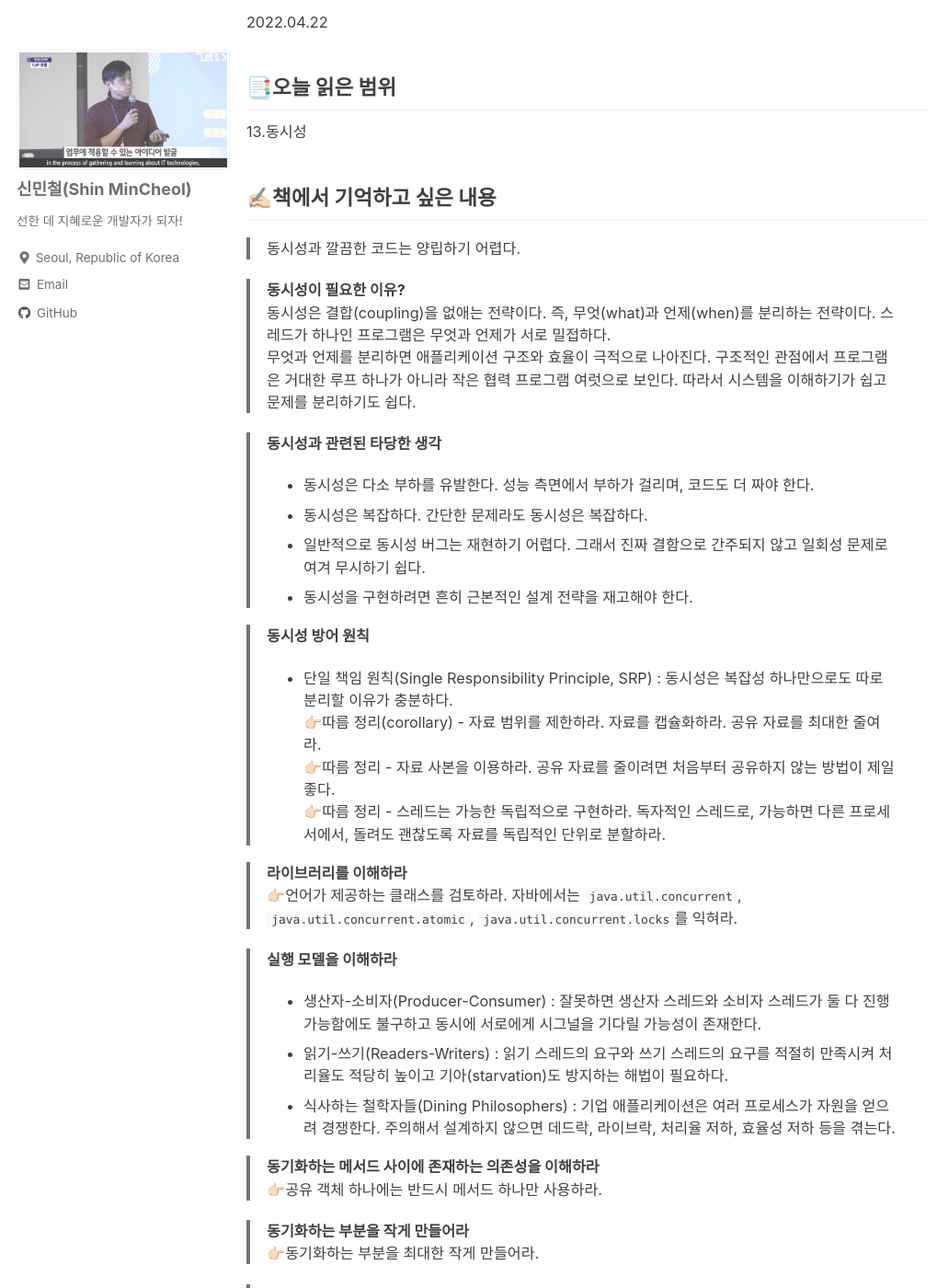
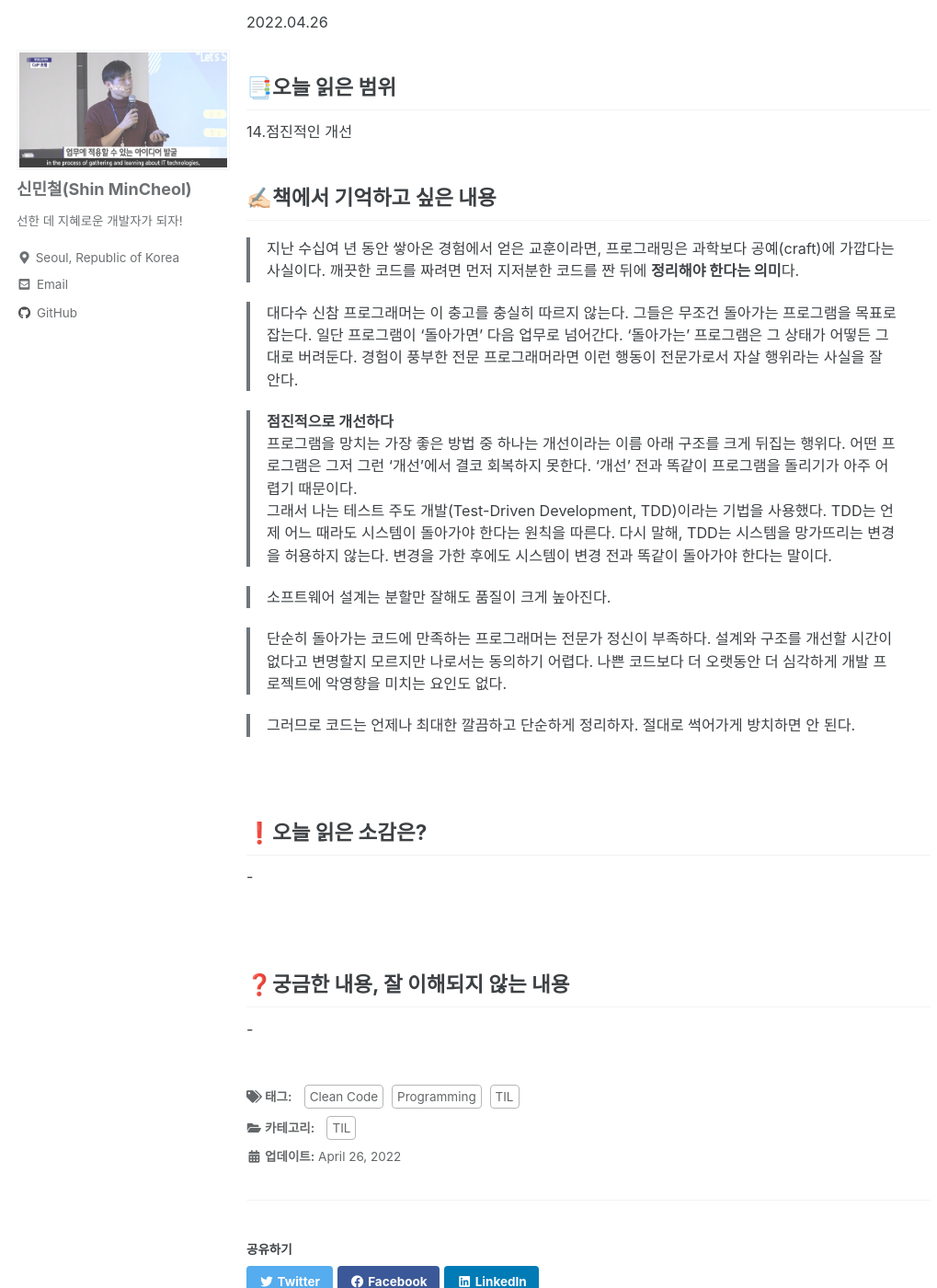
Before and after one commit to alsoj/alsoj.github.io, a Jekyll site: the page built from _posts/til/clean code/2022-04-26-[클린코드]14.점진적인 개선.md, in a window 1280 px wide and 1400 px high, scrolled down 256 px. Shown: the whole window at 92% size, without its empty margins (0-1019 px from the left). Built offline with Jekyll 4.4.1, drawn with Linux system fonts in a browser that asks for light colours; cached includes are drawn as plain includes; comment, search, counter and statistics services are not loaded; some of the changed text lies outside the part shown.

Commit message:
modify TIL clean code

```diff
--- a/_posts/til/clean code/2022-04-26-[클린코드]14.점진적인 개선.md
+++ b/_posts/til/clean code/2022-04-26-[클린코드]14.점진적인 개선.md
@@ -10,66 +10,36 @@ tags:
 
 ## 📆TIL(Today I Learned) 날짜
 
-2022.04.22
+2022.04.26
 
 ## 📑오늘 읽은 범위
 
-13.동시성
+14.점진적인 개선
 
 ## ✍🏻책에서 기억하고 싶은 내용
 
-> 동시성과 깔끔한 코드는 양립하기 어렵다.
+> 지난 수십여 년 동안 쌓아온 경험에서 얻은 교훈이라면, 프로그래밍은 과학보다 공예(craft)에 가깝다는 사실이다. 깨끗한 코드를 짜려면 먼저 지저분한 코드를 짠 뒤에 **정리해야 한다는 의미**다.
 
-> **동시성이 필요한 이유?**
-> 동시성은 결합(coupling)을 없애는 전략이다. 즉, 무엇(what)과 언제(when)를 분리하는 전략이다. 스레드가 하나인 프로그램은 무엇과 언제가 서로 밀접하다.
-> 무엇과 언제를 분리하면 애플리케이션 구조와 효율이 극적으로 나아진다. 구조적인 관점에서 프로그램은 거대한 루프 하나가 아니라 작은 협력 프로그램 여럿으로 보인다. 따라서 시스템을 이해하기가 쉽고 문제를 분리하기도 쉽다.
+> 대다수 신참 프로그래머는 이 충고를 충실히 따르지 않는다. 그들은 무조건 돌아가는 프로그램을 목표로 잡는다. 일단 프로그램이 '돌아가면' 다음 업무로 넘어간다. '돌아가는' 프로그램은 그 상태가 어떻든 그대로 버려둔다. 경험이 풍부한 전문 프로그래머라면 이런 행동이 전문가로서 자살 행위라는 사실을 잘 안다.
 
-> **동시성과 관련된 타당한 생각**
->
-> - 동시성은 다소 부하를 유발한다. 성능 측면에서 부하가 걸리며, 코드도 더 짜야 한다.
-> - 동시성은 복잡하다. 간단한 문제라도 동시성은 복잡하다.
-> - 일반적으로 동시성 버그는 재현하기 어렵다. 그래서 진짜 결함으로 간주되지 않고 일회성 문제로 여겨 무시하기 쉽다.
-> - 동시성을 구현하려면 흔히 근본적인 설계 전략을 재고해야 한다.
+> **점진적으로 개선하다**
+> 프로그램을 망치는 가장 좋은 방법 중 하나는 개선이라는 이름 아래 구조를 크게 뒤집는 행위다. 어떤 프로그램은 그저 그런 '개선'에서 결코 회복하지 못한다. '개선' 전과 똑같이 프로그램을 돌리기가 아주 어렵기 때문이다.
+> 그래서 나는 테스트 주도 개발(Test-Driven Development, TDD)이라는 기법을 사용했다. TDD는 언제 어느 때라도 시스템이 돌아가야 한다는 원칙을 따른다. 다시 말해, TDD는 시스템을 망가뜨리는 변경을 허용하지 않는다. 변경을 가한 후에도 시스템이 변경 전과 똑같이 돌아가야 한다는 말이다.
 
-> **동시성 방어 원칙**
->
-> - 단일 책임 원칙(Single Responsibility Principle, SRP) : 동시성은 복잡성 하나만으로도 따로 분리할 이유가 충분하다.
->   👉🏻따름 정리(corollary) - 자료 범위를 제한하라.
->   자료를 캡슐화하라. 공유 자료를 최대한 줄여라.
->   👉🏻따름 정리 - 자료 사본을 이용하라.
->   공유 자료를 줄이려면 처음부터 공유하지 않는 방법이 제일 좋다.
->   👉🏻따름 정리 - 스레드는 가능한 독립적으로 구현하라.
->   독자적인 스레드로, 가능하면 다른 프로세서에서, 돌려도 괜찮도록 자료를 독립적인 단위로 분할하라.
+> 소프트웨어 설계는 분할만 잘해도 품질이 크게 높아진다.
 
-> **라이브러리를 이해하라**
-> 👉🏻언어가 제공하는 클래스를 검토하라. 자바에서는 `java.util.concurrent`, `java.util.concurrent.atomic`, `java.util.concurrent.locks`를 익혀라.
+> 단순히 돌아가는 코드에 만족하는 프로그래머는 전문가 정신이 부족하다. 설계와 구조를 개선할 시간이 없다고 변명할지 모르지만 나로서는 동의하기 어렵다. 나쁜 코드보다 더 오랫동안 더 심각하게 개발 프로젝트에 악영향을 미치는 요인도 없다.
 
-> **실행 모델을 이해하라**
->
-> - 생산자-소비자(Producer-Consumer) : 잘못하면 생산자 스레드와 소비자 스레드가 둘 다 진행 가능함에도 불구하고 동시에 서로에게 시그널을 기다릴 가능성이 존재한다.
-> - 읽기-쓰기(Readers-Writers) : 읽기 스레드의 요구와 쓰기 스레드의 요구를 적절히 만족시켜 처리율도 적당히 높이고 기아(starvation)도 방지하는 해법이 필요하다.
-> - 식사하는 철학자들(Dining Philosophers) : 기업 애플리케이션은 여러 프로세스가 자원을 얻으려 경쟁한다. 주의해서 설계하지 않으면 데드락, 라이브락, 처리율 저하, 효율성 저하 등을 겪는다.
-
-> **동기화하는 메서드 사이에 존재하는 의존성을 이해하라**
-> 👉🏻공유 객체 하나에는 반드시 메서드 하나만 사용하라.
-
-> **동기화하는 부분을 작게 만들어라**
-> 👉🏻동기화하는 부분을 최대한 작게 만들어라.
-
-> **올바른 종료 코드는 구현하기 어렵다**
-> 👉🏻종료 코드를 개발 초기부터 고민하고 동작하게 초기부터 구현하라. 생각보다 오래 걸린다. 생각보다 어려우므로 이미 나온 알고리즘을 검토하라.
-
-> **스레드 코드 테스트하기**
-> 👉🏻문제를 노출하는 테스트 케이스를 작성하라. 프로그램 설정과 시스템 설정과 부하를 바꿔가며 자주 돌려라. 테스트가 실패하면 원인을 추적하라. 다시 돌렸더니 통과하더라는 이유로 그냥 넘어가면 절대 안 된다.
+> 그러므로 코드는 언제나 최대한 깔끔하고 단순하게 정리하자. 절대로 썩어가게 방치하면 안 된다.
 
 <br />
 
 ## ❗오늘 읽은 소감은?
 
-- 지금까지 동시성 프로그래밍을 한 적은 많지 않다. 그 또한 이미 구현되어 있는 것들을 유지보수한 정도이기 때문에, 코드에 대해 깊게 고민한 적이 없었다. 지금 당장 이 챕터를 공부했다고 해서, 깨끗한 동시성 코드를 작성할 수 있을 것 같지는 않다. 그래도 다음에 동시성 코드를 작성해야할 상황이 온다면, '각별히' 주의 해야한다는 사실을 기억하며 개발을 할 것이다.
+-
 
 <br />
 
 ## ❓궁금한 내용, 잘 이해되지 않는 내용
 
-- 없음
+-
```
